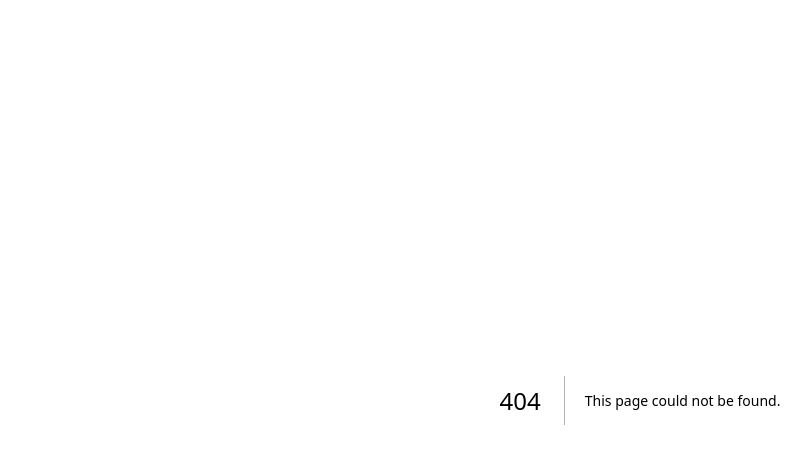
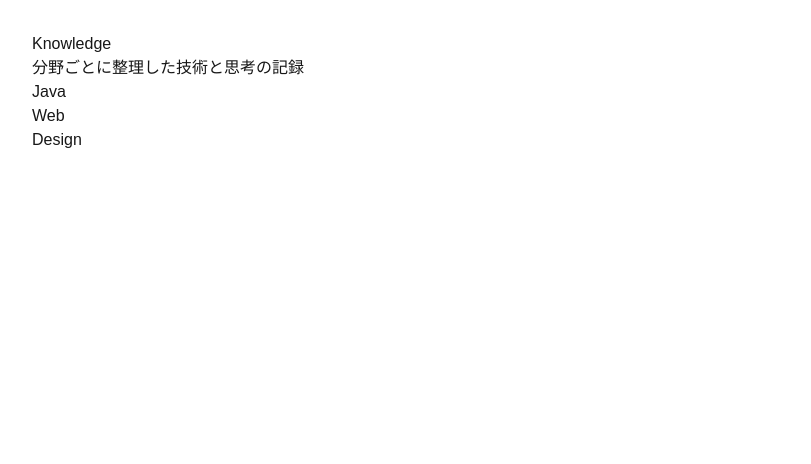
Before and after one commit to meronpan1314/steelman-memorandum, a Next.js app: page /knowledge in a window 1280 px wide. Before the commit this address had no page. Shown: the top 464 px of the page, without its empty margins (0-811 px from the left). Built offline with nearby package versions, Linux system fonts and the light colour scheme.

Commit message:
ページ階層仮作成

```diff
--- /dev/null
+++ b/app/knowledge/java/access-modifier/page.tsx
@@ -0,0 +1,8 @@
+export default function AccessModifier() {
+    return (
+        <main style={{ padding: "2rem" }}>
+            <h1>Access Modifier</h1>
+            <p>※後で内容を書く</p>
+        </main>
+    );
+}
--- /dev/null
+++ b/app/knowledge/java/page.tsx
@@ -0,0 +1,14 @@
+import Link from "next/link";
+
+export default function JavaPage() {
+    return (
+        <main style={{ padding: "2rem" }}>
+            <h1>Java</h1>
+            <ul>
+                <li><Link href="/knowledge/java/access-modifier">Access Modifier</Link></li>
+                <li><Link href="/knowledge/java/interface">Interface</Link></li>
+                <li><Link href="/knowledge/java/oop">OOP</Link></li>
+            </ul>
+        </main>
+    );
+}
--- /dev/null
+++ b/app/knowledge/page.tsx
@@ -0,0 +1,16 @@
+import Link from "next/link";
+
+export default function Knowledge() {
+    return (
+        <main style={{ padding: "2rem" }}>
+            <h1>Knowledge</h1>
+            <p>分野ごとに整理した技術と思考の記録</p>
+
+            <ul>
+                <li><Link href="/knowledge/java">Java</Link></li>
+                <li><Link href="/knowledge/web">Web</Link></li>
+                <li><Link href="/knowledge/design">Design</Link></li>
+            </ul>
+        </main>
+    );
+}
```
